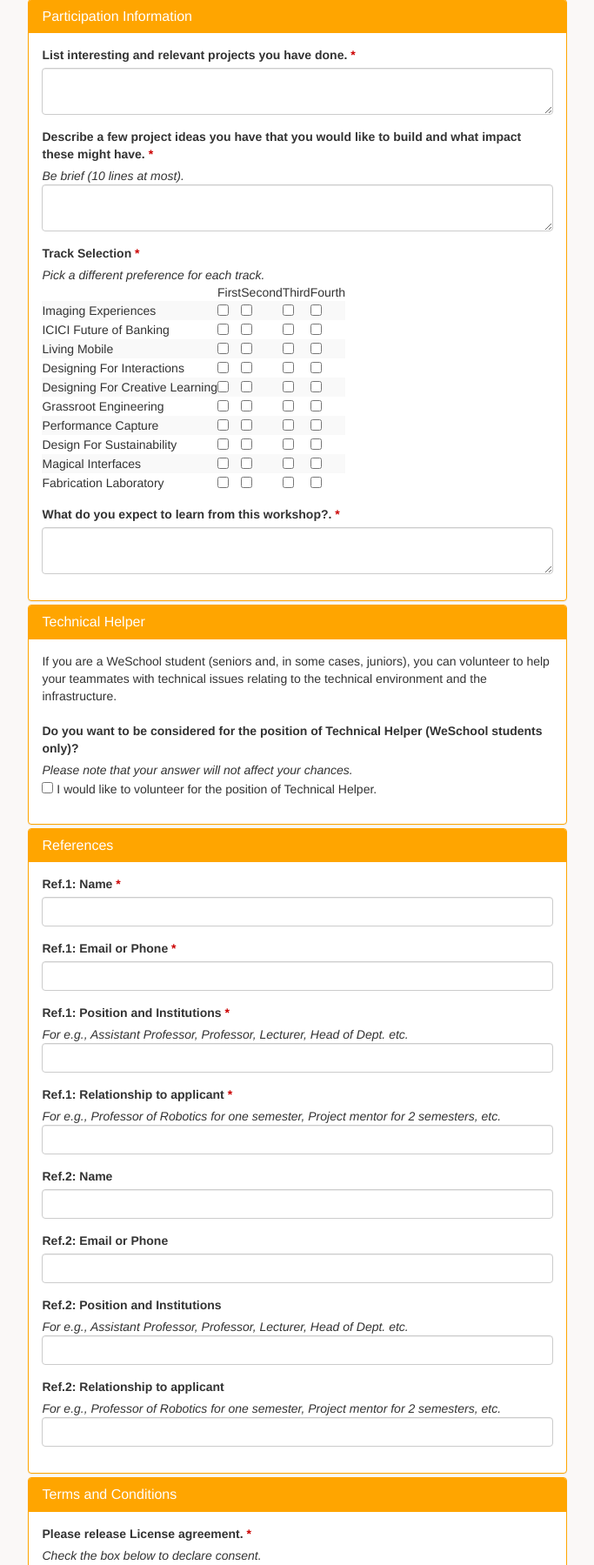
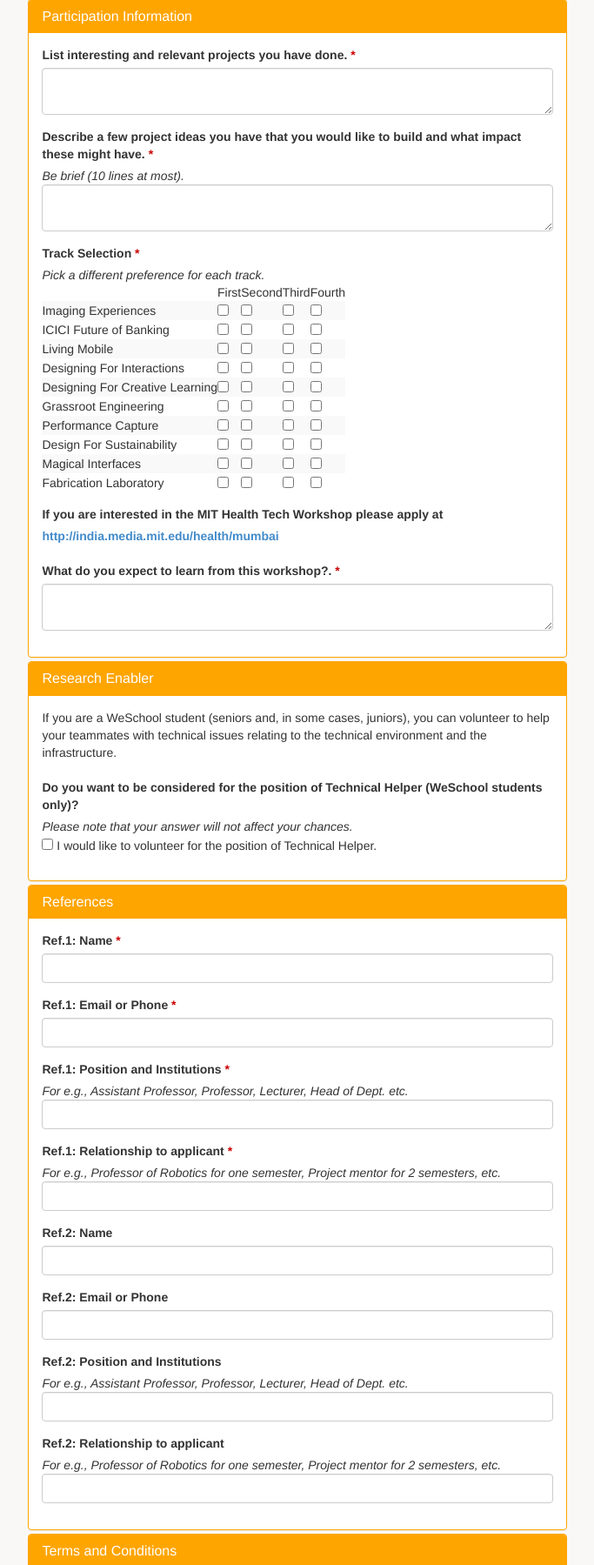
Before and after one commit to jeetesh-sisodia/mit-responsive, a PHP site: page /di14.php in a window 1280 px wide. Shown: the part 1731-3530 px from the top of the page at 87% size, without its empty margins (395-1078 px from the left). Run offline with PHP 8.4, Linux system fonts and the light colour scheme; some web fonts are replaced.

Commit message:
faq add Question, change technical helper to Research Enabler, switch para about_di14, link for health tech

```diff
--- a/about_di14.php
+++ b/about_di14.php
@@ -55,17 +55,13 @@
         </div>
      </div>
 
-     <div class="row">
-        <div class="col-lg-12">
-            <p align="justify" class="color_gray">MIT Media Lab is hosting its fourth Design Innovation Workshop at WeSchool in Mumbai from January 27th to February 1st, 2014. It is a continuation of our mission to enthrall and inspire Indian youth and involve them in designing a better future. This weeklong workshop will involve engaging activities including ideation, design and implementation of prototypes together with MIT Media Lab and local mentors. The workshop will culminate in an exhibition that will be open to visitors from academia, industry and media. The Media Lab culture of research involves working closely with industry and we believe this workshop will offer participants a flavor of how the Media Lab "invents the future".</p>
-        </div>
-     </div>
 
      <div class="row">
 
   <div class="col-lg-12">
    <h3 style="font-family:helvetica;color:#000;">About WeSchool</h3>
    <br/>
+   <p align="justify" class="color_gray">MIT Media Lab is hosting its fourth Design Innovation Workshop at WeSchool in Mumbai from January 27th to February 1st, 2014. It is a continuation of our mission to enthrall and inspire Indian youth and involve them in designing a better future. This weeklong workshop will involve engaging activities including ideation, design and implementation of prototypes together with MIT Media Lab and local mentors. The workshop will culminate in an exhibition that will be open to visitors from academia, industry and media. The Media Lab culture of research involves working closely with industry and we believe this workshop will offer participants a flavor of how the Media Lab "invents the future".</p>
    <p align="justify" class="color_gray">Established in 1977, Prin L N Welingkar Institute of Management Development & Research now known as WeSchool*, is a self-financed business school in India with campuses in Mumbai and Bengaluru. It is governed by the S.P. Mandali Trust, Pune, founded in 1888, that governs 63 educational institutes.</p>
    <p align="justify" class="color_gray">WeSchool's focus is to integrate design thinking and innovation into mainstream Management education. Its reach across communities ranging from Corporate India to Rural India coupled with engagement with international universities across the globe; has helped launch pioneering initiatives and programs. Few of the pioneering postgraduate management programs being in Business Design & Innovation, E-business, Retail, Healthcare, Rural Management, programs for Family Managed businesses and several customized programs for various business sectors.</p>
   </div>
--- a/di14.php
+++ b/di14.php
@@ -465,6 +465,12 @@
 
                             </div>
 
+                            <div class="form-group">
+                                <label >If you are interested in the MIT Health Tech Workshop please apply at</label>
+                                <br/>
+                                <label><a href="http://india.media.mit.edu/health/mumbai">http://india.media.mit.edu/health/mumbai</a></label>
+                            </div>
+
                              <div class="form-group">
                                 <label> What do you expect to learn from this workshop?. <b class="status_red"> * </b></label>
                                 <textarea class="form-control" name="txt_workshop" required> </textarea>
@@ -475,7 +481,7 @@
 
                   <div class="panel panel-info" id="tecnical_helper">
                       <div class="panel-heading">
-                        <h3 class="panel-title" style="cursor:pointer;" id="technical_info">Technical Helper</h3>
+                        <h3 class="panel-title" style="cursor:pointer;" id="technical_info">Research Enabler</h3>
                       </div>
                       <div class="panel-body" id="technical_content">
                           If you are a WeSchool student (seniors and, in some cases, juniors), you can volunteer to help your teammates with technical issues relating to the technical environment and the infrastructure.
```
Also changed, not shown: faq.php (+23 -0 lines).
